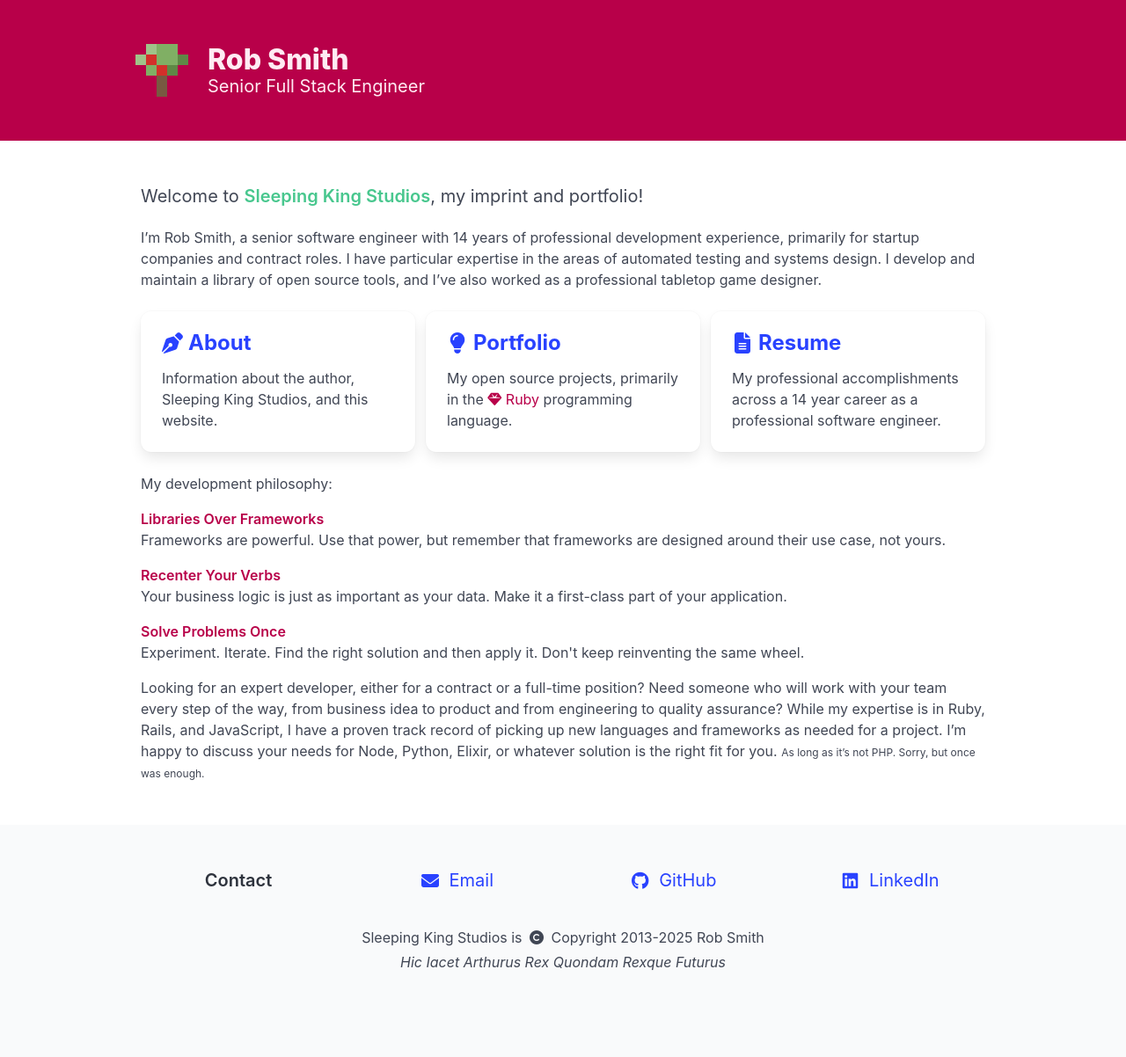
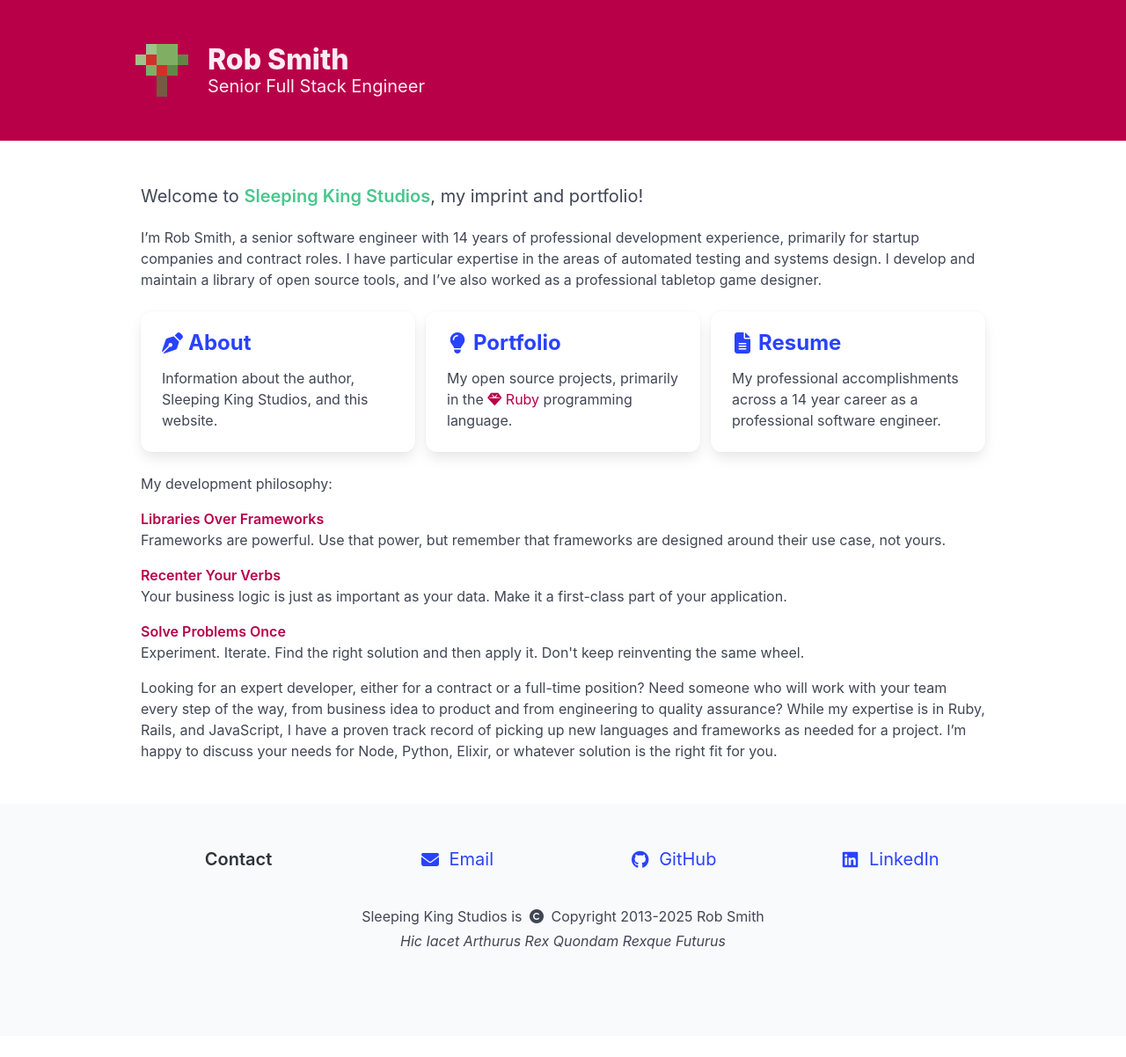
Before and after one commit to sleepingkingstudios/sleepingkingstudios.github.io, a Jekyll site: the page built from index.md, in a window 1280 px wide. Shown: the whole page at 88% size. Built offline with Jekyll 4.4.1, drawn with Linux system fonts in a browser that asks for light colours; after the commit the page ends 1178 px from its top, so only the background shows below that.

Commit message:
Remove PHP reference.

```diff
--- a/index.md
+++ b/index.md
@@ -66,4 +66,4 @@ My development philosophy:
   Experiment. Iterate. Find the right solution and then apply it. Don't keep reinventing the same wheel.
 </p>
 
-Looking for an expert developer, either for a contract or a full-time position? Need someone who will work with your team every step of the way, from business idea to product and from engineering to quality assurance? While my expertise is in Ruby, Rails, and JavaScript, I have a proven track record of picking up new languages and frameworks as needed for a project. I'm happy to discuss your needs for Node, Python, Elixir, or whatever solution is the right fit for you. <span class="is-size-7">As long as it's not PHP. Sorry, but once was enough.</span>
+Looking for an expert developer, either for a contract or a full-time position? Need someone who will work with your team every step of the way, from business idea to product and from engineering to quality assurance? While my expertise is in Ruby, Rails, and JavaScript, I have a proven track record of picking up new languages and frameworks as needed for a project. I'm happy to discuss your needs for Node, Python, Elixir, or whatever solution is the right fit for you.
```
